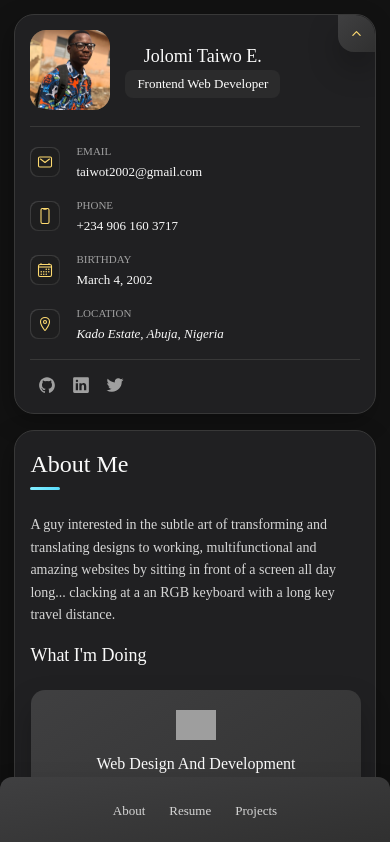
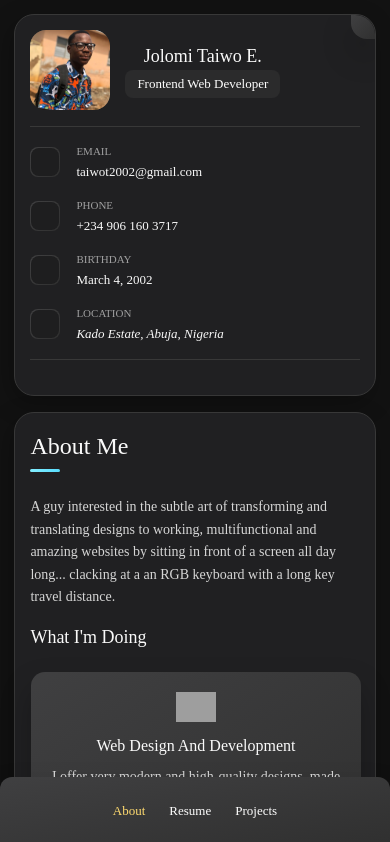
Before and after one commit to JolomiTee/JolomiTee-s-Portfolio, a React (Vite) app: page / in a window 390 px wide. Shown: the top 842 px of the page. Built offline with nearby package versions, Linux system fonts and the light colour scheme; grey boxes are pictures that could not be loaded.

Commit message:
Added routinng to sections. now works well

```diff
--- a/src/App.jsx
+++ b/src/App.jsx
@@ -3,28 +3,40 @@ import Navbar from './components/Navbar'
 import Sidebar from './components/Sidebar'
 import { BrowserRouter, Routes, Route } from 'react-router-dom'
 
+import Home from './components/Home'
 import About from './components/About'
 import Resume from './components/Resume'
 import Projects from './components/Projects'
 import Error from './components/Error'
+import ScrollToTop from './components/ScrollToTop'
 
 function App() {
 
   return (
-    <div className="App mb-20">
-        <Sidebar />
-        <Navbar />
+    <div className="App mb-20 md:mt-[60px] md:mb-24">
+
         <BrowserRouter>
+        <ScrollToTop />
+
             <Routes>
 
-                <Route path='/' element={<About />} />
-                <Route path='resume' element={<Resume />} />
-                <Route path='projects' element={<Projects />} />
+                <Route path='/' element={<Home />}>
+
+                    <Route index element={<About />} />
+                    <Route path='resume' element={<Resume />} />
+
+                    <Route path='projects' element={<Projects />} />
+
+                    <Route path='*' element={<Error />} />
+
+                </Route>
+
                 <Route path='*' element={<Error />} />
 
             </Routes>
 
         </BrowserRouter>
+
     </div>
   )
 }
--- a/src/components/About.jsx
+++ b/src/components/About.jsx
@@ -24,11 +24,6 @@ const About = () => {
 
             <MyClients />
 
-            <article className="text-white-1 flex gap-1">
-                Next, you can check out my <Link to='/resume' className='text-white-1 underline'>Resume</Link>
-            </article>
-
-
         </article>
     )
 }
--- /dev/null
+++ b/src/components/Home.jsx
@@ -0,0 +1,16 @@
+import React from 'react'
+import Navbar from './Navbar'
+import Sidebar from './Sidebar'
+import { Outlet } from 'react-router-dom'
+
+const Home = () => {
+  return (
+    <>
+        <Sidebar />
+            <Outlet />
+        <Navbar />
+    </>
+  )
+}
+
+export default Home
--- a/src/components/Navbar.jsx
+++ b/src/components/Navbar.jsx
@@ -1,6 +1,21 @@
 import React from 'react'
+import { NavLink } from 'react-router-dom'
 
-const links = ["About", "Resume", "Projects"]
+const links = [
+    {
+        route: "About",
+        link: '/',
+    },
+    {
+        route: "Resume",
+        link: 'resume',
+    },
+    {
+        route: "Projects",
+        link: 'projects',
+    },
+]
+
 
 const Navbar = () => {
   return (
@@ -8,10 +23,13 @@ const Navbar = () => {
         <ul className='navbar-list flex flex-wrap justify-center items-center py-1 px-3'>
             {
                 links.map((link, index) => (
-                    <li key={index} className='navbar-item text-light-gray text-fs-7 py-5 px-3 transition-1'>
-                        <button className="navbar-link hover:text-light-gray-70 focus:text-light-gray-70">
-                            {link}
-                        </button>
+                    <li key={index} className='navbar-item text-fs-7 py-5 px-3 transition-1'>
+                        <NavLink
+                            to={link.link}
+                            className={({ isActive }) => (isActive ? 'text-orange-yellow-crayola' : 'navbar-link text-white-1 hover:text-light-gray-70')}
+                        >
+                            {link.route}
+                        </NavLink>
                     </li>
                 ))
             }
--- a/src/components/Resume.jsx
+++ b/src/components/Resume.jsx
@@ -1,5 +1,4 @@
 import React from 'react'
-import { Link } from 'react-router-dom'
 const info = [
     {
         school: "Federal University of Technology Akure",
@@ -204,11 +203,6 @@ const Resume = () => {
 
         </section>
 
-
-        <article className="text-white-1 flex gap-1">
-            Next, you can check out my <Link to='/projects' className='text-white-1 underline'>Projects</Link>
-        </article>
-
     </article>
   )
 }
--- /dev/null
+++ b/src/components/ScrollToTop.jsx
@@ -0,0 +1,17 @@
+import React from 'react'
+import { useEffect } from 'react'
+import { useLocation } from 'react-router-dom'
+
+const ScrollToTop = () => {
+  const {pathname} = useLocation()
+
+  useEffect(() => {
+    window.scrollTo(0, 0)
+
+  }, [pathname])
+
+  return null
+
+}
+
+export default ScrollToTop
--- a/src/index.css
+++ b/src/index.css
@@ -205,3 +205,37 @@ article.active{
 }
 .project-item-icon-box ion-icon{ --ionicon-stroke-width: 50px}
 .project-item>a:hover img{ transform: scale(1.1);}
+
+
+/* Media Queries */
+
+/* 450px screens */
+/* client */
+.client-item{ min-width: calc(33.33% - 10px);}
+.skills-list{
+    @apply sm:p-5
+}
+
+.skill-item img{
+    @apply sm:p-0 sm:justify-center
+}
+
+.skill-item:not(:last-child){
+    @apply sm:mb-4
+}
+
+
+/* 580px screens */
+.sidebar, article{
+    @apply md:w-[520px] md:m-auto md:p-7
+}
+.article-title{
+    @apply md:font-fw-600 md:pb-4
+}
+.article-title::after{
+    @apply md:w-10 md:h-1
+}
+
+.icon-box{
+    @apply md:w-12 md:h-12 md:rounded-xl md:text-fs-2
+}
--- a/tailwind.config.js
+++ b/tailwind.config.js
@@ -5,6 +5,13 @@ export default {
         "./src/**/*.{js,ts,jsx,tsx}",
     ],
     theme: {
+        screens: {
+            sm: '450px',
+            md: '580px',
+            lg: '760px',
+            xl: '1024px',
+            '2xl': '1250px'
+        },
         colors: {
             "jet": "#383838",
             "onyx": "#2b2b2c",
```
